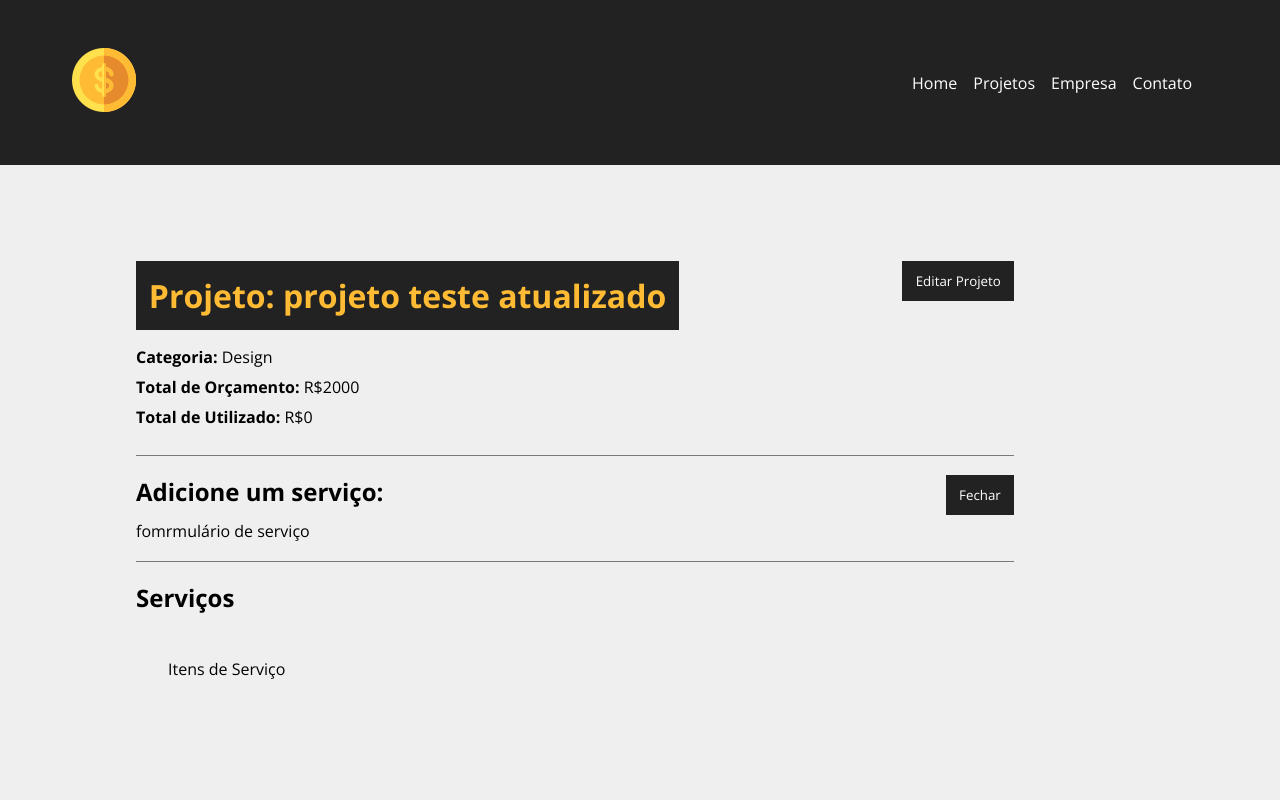
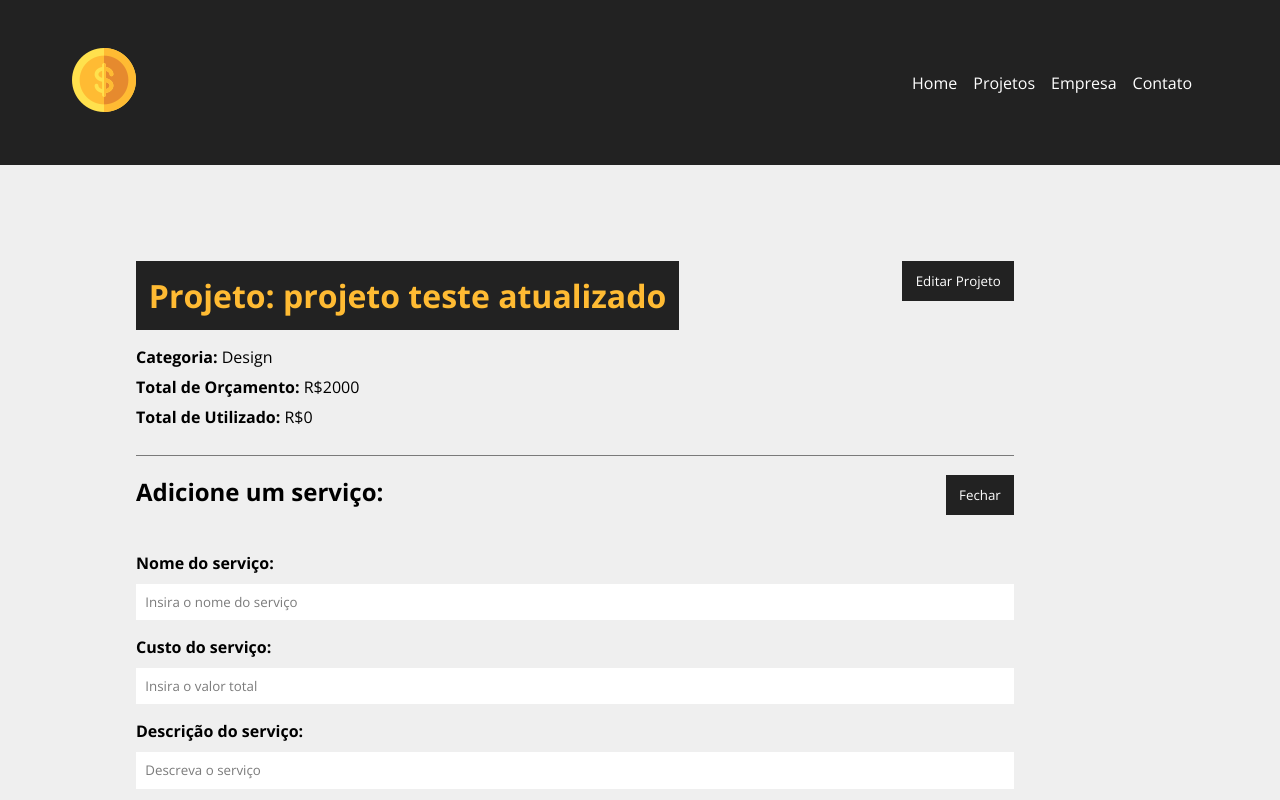
Before and after one commit to viniciuscastiliani/javascript, a React (Create React App) app in the folder curso-react-hora-de-codar/costs/: page /project/2r6UsobxbDk in a window 1280 px wide. Both pictures are taken after a click on the button "Adicionar serviço". Shown: the top 800 px of the page. Built offline with nearby package versions, Linux system fonts and the light colour scheme; data requests are answered from the project's data file; a web font is replaced by a local one.

Commit message:
Adicionando novos serviços 1

```diff
--- a/curso-react-hora-de-codar/costs/src/components/pages/Project.js
+++ b/curso-react-hora-de-codar/costs/src/components/pages/Project.js
@@ -5,8 +5,10 @@ import { useState, useEffect } from 'react'
 
 import Loading from '../layout/Loading'
 import Container from '../layout/Container'
+import Message from '../layout/Message'
 import ProjectForm from '../projects/ProjectForm'
-import Message from '../layout/Message'
+import ServiceForm from '../service/ServiceForm'
+
 
 function Project() {
 
@@ -62,6 +64,10 @@ function Project() {
 
     }
 
+    function createService() {
+
+    }
+
     function toggleProjectForm() {
         setShowProjectForm(!showProjectForm)
     }
@@ -96,7 +102,7 @@ function Project() {
                             ) : (
                                 <div className={styles.projectInfo}>
                                     <ProjectForm
-                                        handleSubmit={editPost}
+                                        handleSubmit={createService}
                                         btnText="Concluir Edição"
                                         projectData={project}
                                     />
@@ -110,7 +116,13 @@ function Project() {
                                 {!showServiceForm ? 'Adicionar serviço' : 'Fechar'}
                             </button>
                             <div className={styles.projectInfo}>
-                                {showServiceForm && <div>fomrmulário de serviço</div>}
+                                {showServiceForm && (
+                                    <ServiceForm
+                                        handleSubmit={createService}
+                                        btnText="Adicionar Serviço"
+                                        projectData={project}
+                                    />
+                                )}
                             </div>
                         </div>
                         <h2>Serviços</h2>
--- /dev/null
+++ b/curso-react-hora-de-codar/costs/src/components/service/ServiceForm.js
@@ -0,0 +1,50 @@
+import { useState } from 'react'
+
+import Input from '../form/Input'
+import SubmitButton from '../form/SubmitButton'
+
+import styles from '../projects/ProjectForm.module.css'
+
+function ServiceForm({ handleSubmit, btnText, projectData }) {
+
+    function submit() {
+
+    }
+
+    function handleChange(e) {
+
+    }
+
+    return (
+        <form onSubmit={submit} className={styles.form}>
+            <Input
+               type="text"
+               text="Nome do serviço"
+               name="name"
+               placeholder="Insira o nome do serviço"
+               handleOnChange={handleChange}
+            />
+
+            <Input
+               type="number"
+               text="Custo do serviço"
+               name="cost"
+               placeholder="Insira o valor total"
+               handleOnChange={handleChange}
+            />
+
+            <Input
+               type="text"
+               text="Descrição do serviço"
+               name="description"
+               placeholder="Descreva o serviço"
+               handleOnChange={handleChange}
+            />
+
+            <SubmitButton text={btnText} />
+
+        </form>
+    )
+}
+
+export default ServiceForm
```
